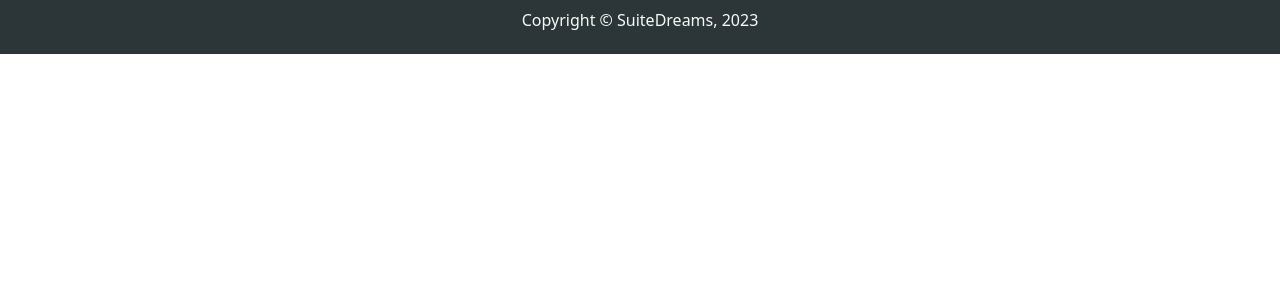
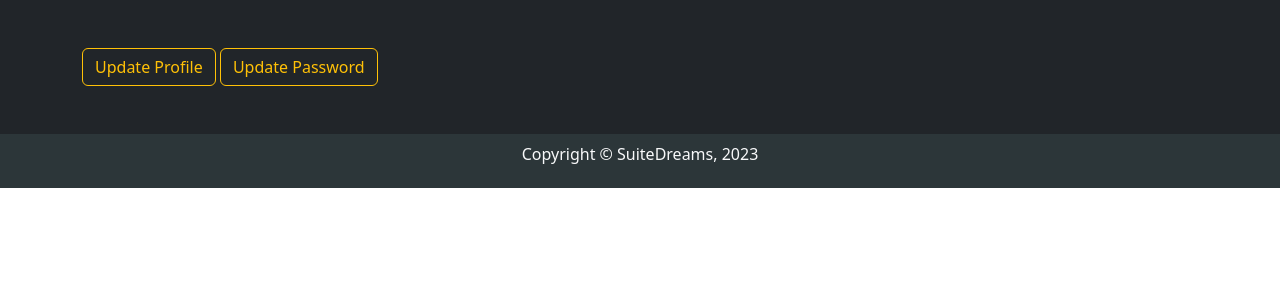
Before and after one commit to BlendiDedushi/SuiteDreams, a PHP site: page /profile.php in a window 1280 px wide. Shown: the part 56-356 px from the top of the page. Run offline with PHP 8.4, Linux system fonts and the light colour scheme.

Commit message:
ProfileModals(Update Profile and Update Password)

```diff
--- a/profile.php
+++ b/profile.php
@@ -1,2 +1,85 @@
 <?php include 'includes/header.php' ?>
+
+<section class="bg-dark">
+  <div class="p-5">
+
+
+
+  <div class="container">
+      <div class="row">
+        <div class="col-5">
+          <button type="button" class="btn btn-outline-warning" data-bs-toggle="modal" data-bs-target="#uProfile">
+            Update Profile
+          </button>
+          <button type="button" class="btn btn-outline-warning" data-bs-toggle="modal" data-bs-target="#uPassword">
+            Update Password
+          </button>
+        </div>
+      </div>
+    </div>
+  </div>
+</section>
+
+
+
+
+<!-- UpdateProfile -->
+<div class="modal fade" id="uProfile" data-bs-backdrop="static" data-bs-keyboard="false" tabindex="-1" aria-labelledby="staticBackdropLabel" aria-hidden="true">
+  <div class="modal-dialog">
+    <div class="modal-content">
+      <div class="modal-header">
+        <h1 class="modal-title fs-5" id="staticBackdropLabel">Update Profile</h1>
+        <button type="button" class="btn-close" data-bs-dismiss="modal" aria-label="Close"></button>
+      </div>
+      <div class="modal-body">
+        <form action="#" method="POST">
+          <div class="form-group mb-4">
+            <input type="text" name="username" class="form-control" placeholder="Change username..." />
+          </div>
+          <div class="form-group mb-4">
+            <input type="email" name="email" readonly class="form-control" value="myemail@gmail.com" />
+          </div>
+          <div class="form-group mb-4">
+            <label for="avatar">Profile picture</label>
+            <input type="file" name="avatar" id="avatar"/>
+          </div>
+          <div class="modal-footer">
+            <button type="button" class="btn btn-outline-danger" data-bs-dismiss="modal">Close</button>
+            <button type="submit" class="btn btn-outline-success">Save Changes</button>
+          </div>
+        </form>
+      </div>
+    </div>
+  </div>
+</div>
+
+<!-- UpdatePassword -->
+<div class="modal fade" id="uPassword" data-bs-backdrop="static" data-bs-keyboard="false" tabindex="-1" aria-labelledby="staticBackdropLabel" aria-hidden="true">
+  <div class="modal-dialog">
+    <div class="modal-content">
+      <div class="modal-header">
+        <h1 class="modal-title fs-5" id="staticBackdropLabel">Update Password</h1>
+        <button type="button" class="btn-close" data-bs-dismiss="modal" aria-label="Close"></button>
+      </div>
+      <div class="modal-body">
+        <form action="#" method="POST">
+          <div class="form-group mb-4">
+            <input type="password" name="oldpassword" class="form-control" required placeholder="Enter your password..." />
+          </div>
+          <div class="form-group mb-4">
+            <input type="password" name="newpassword" class="form-control" required placeholder="Enter your new password..." />
+          </div>
+          <div class="form-group mb-4">
+            <input type="password" name="newpassword" class="form-control" required placeholder="Confirm your new password..." />
+          </div>
+          <div class="modal-footer">
+            <button type="button" class="btn btn-outline-danger" data-bs-dismiss="modal">Close</button>
+            <button type="submit" class="btn btn-outline-success">Save Changes</button>
+          </div>
+        </form>
+      </div>
+    </div>
+  </div>
+</div>
+
 <?php include 'includes/footer.php' ?>
--- a/register.php
+++ b/register.php
@@ -12,6 +12,8 @@
                     <form action="#" method="POST">
                         <div class="form-group mb-3">
                             <input type="text" name="username" class="form-control" required placeholder="Enter your username..." />
+                            <!-- form-floating -->
+                            <!-- <label for="floatingInput">Enter your username...</label> -->
                         </div>
                         <div class="form-group mb-3">
                             <input type="email" name="email" class="form-control" required placeholder="Enter your email..." />
```
Also changed, not shown: reservation.php (deleted).
